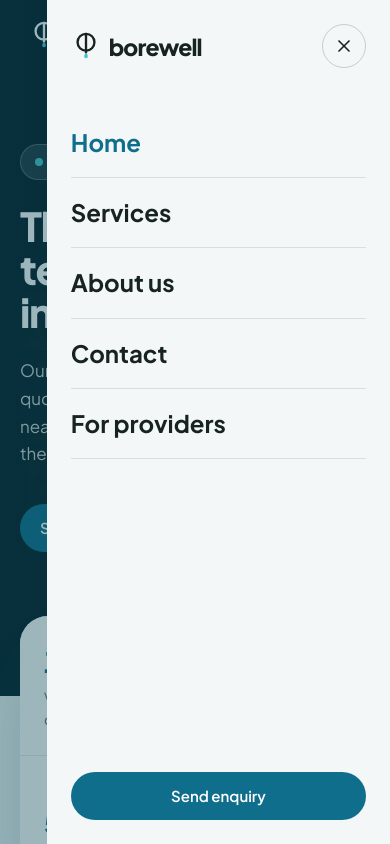
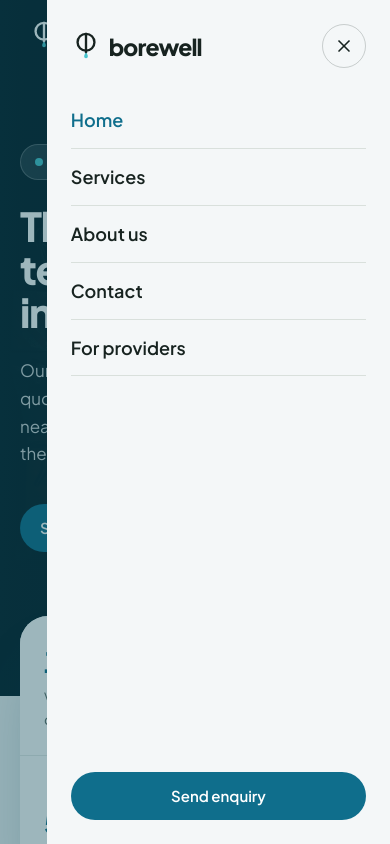
Before and after one commit to teamlead-glitch/borewell, a Next.js app: page / in a window 390 px wide. Both pictures are taken after a click on the button "Open menu". Shown: the top 844 px of the page. Built offline with nearby package versions, Linux system fonts and the light colour scheme; no server answers.

Commit message:
responsive mobile menu tyle updates

```diff
--- a/src/components/header/MobileMenu.tsx
+++ b/src/components/header/MobileMenu.tsx
@@ -60,13 +60,13 @@ export default function MobileMenu({ open, onClose, pathname, contact }: Props)
             <X size={20} />
           </button>
         </div>
-        <nav aria-label="Mobile" className="mt-10 flex flex-col">
+        <nav aria-label="Mobile" className="mt-6 flex flex-col">
           {NAV_ITEMS.map((item) => (
             <Link
               key={item.href}
               href={item.href}
               onClick={onClose}
-              className={cn("border-b border-line py-4 text-[24px] font-bold", isActive(pathname, item.href) ? "text-aquifer" : "text-basalt")}
+              className={cn("border-b border-line py-3.5 text-[18px] font-semibold", isActive(pathname, item.href) ? "text-aquifer" : "text-basalt")}
             >
               {item.label}
             </Link>
```
